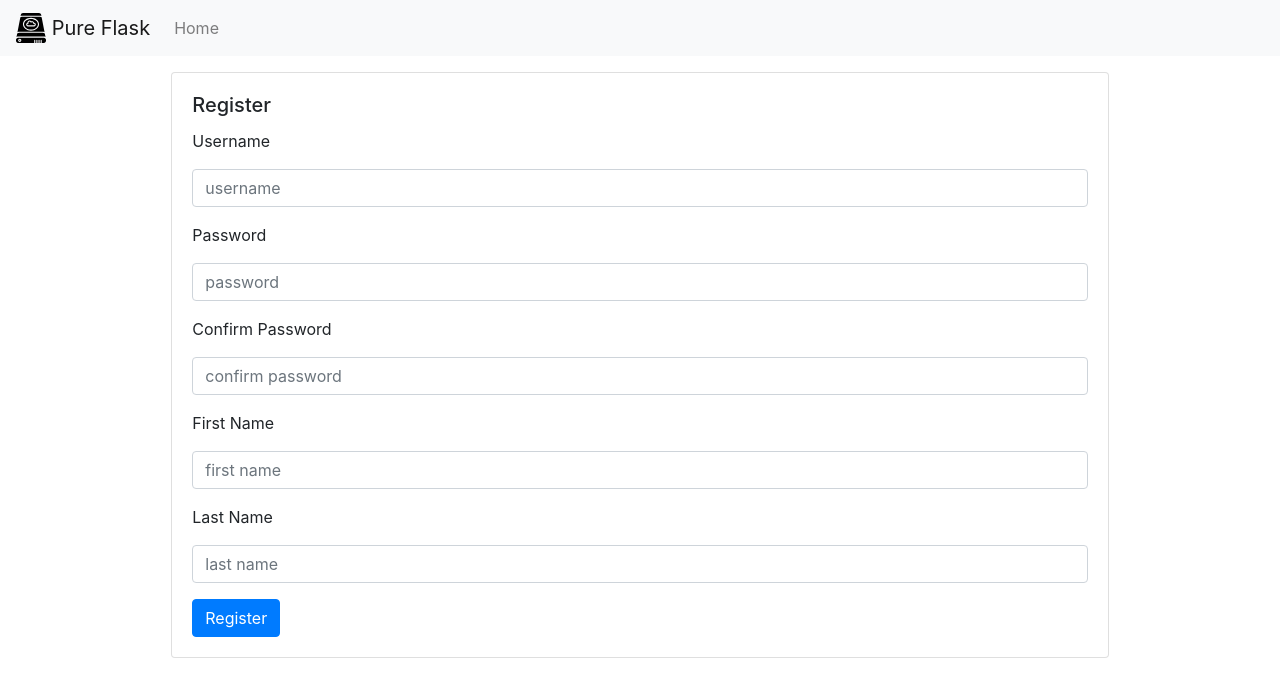
After one commit to infinityc2/full-flask, a Flask app: page /register in a window 1280 px wide. The commit adds this page. Shown: the top 697 px of the page. Run offline with Flask 2, Linux system fonts and the light colour scheme; some libraries are stand-ins or nearby versions.

Commit message:
create register form and methods

```diff
--- a/application/forms.py
+++ b/application/forms.py
@@ -1,15 +1,24 @@
 from flask_wtf import FlaskForm
 from wtforms import StringField, PasswordField, SubmitField
-from wtforms.validators import DataRequired
+from wtforms.validators import DataRequired, EqualTo, ValidationError
+from application import db
 
 class LoginForm(FlaskForm):
     username = StringField('username', validators=[DataRequired()])
     password = PasswordField('password', validators=[DataRequired()])
     submit = SubmitField('Login')
 
-class FilterForm(FlaskForm):
-    username = StringField('Username'),
-    first_name = StringField('First Name')
-    last_name = StringField('Last Name')
-    role = StringField('Role')
-    submit = SubmitField('Filter')
+class RegisterForm(FlaskForm):
+    username = StringField('Username', validators=[DataRequired()])
+    password = PasswordField('Password', validators=[DataRequired()])
+    password_confirm = PasswordField('Confirm Password', validators=[DataRequired(), EqualTo('password')])
+    first_name = StringField('First Name', validators=[DataRequired()])
+    last_name = StringField('Last Name', validators=[DataRequired()])
+    submit = SubmitField("Register")
+
+    def validate_username(self, username):
+        with db.cursor() as cursor:
+            cursor.execute(f'SELECT * FROM user WHERE username = "{username.data}"')
+            result = cursor.fetchone()
+            if result:
+                raise ValidationError("Username is already exists")
--- a/application/routes.py
+++ b/application/routes.py
@@ -1,6 +1,7 @@
 from application import app, db
-from application.forms import LoginForm
-from flask import render_template, request, redirect, flash
+from application.forms import LoginForm, RegisterForm
+from flask import render_template, request, redirect, flash, session, url_for
+from werkzeug.security import generate_password_hash, check_password_hash
 
 @app.route("/")
 @app.route("/home")
@@ -10,20 +11,68 @@ def index():
 
 @app.route("/dashboard")
 def dashboard():
+    if not session.get('username'):
+        redirect(url_for('index'))
+
     with db.cursor() as cursor:
         cursor.execute("SELECT user.username, user.first_name, user.last_name, role.role_name FROM user, role WHERE user.role_id = role.role_id")
         users = cursor.fetchall()
         cursor.close()
-        return render_template('dashboard.html', dashboard=True, users=users, title="Dashboard")
+        return render_template('dashboard.html', dashboard=True, users=users)
 
 @app.route("/login", methods=["POST", "GET"])
 def login():
+
+    if session.get('username'):
+        redirect(url_for('index'))
+
     loginForm = LoginForm()
     if loginForm.validate_on_submit():
         with db.cursor() as cursor:
-            cursor.execute(f'SELECT user.username, user.first_name, user.last_name, role.role_name FROM user, role WHERE user.role_id = role.role_id AND user.username = "{loginForm.username.data}" AND user.password = "{loginForm.password.data}"')
+            password = loginForm.password.data
+            cursor.execute(f'SELECT user.username, user.first_name, user.last_name, role.role_name, user.password FROM user, role WHERE user.role_id = role.role_id AND user.username = "{loginForm.username.data}"')
             auth = cursor.fetchone()
+            cursor.close()
             if auth[0]:
-                flash(f'Login request for user {loginForm.username.data}')
-                return redirect('/dashboard')
-    return render_template('login.html', loginForm=loginForm, title="Login")
+                user = auth[0]
+                if check_password_hash(user[4], password):
+                    flash(f'Login request for user {loginForm.username.data}', "success")
+                    session['username'] = user[0]
+                    session['name'] = f'{user[1]} {user[2]}'
+                    session['role'] = user[3]
+                    return redirect('/dashboard')
+                else:
+                    flash("Your password is wrong")
+            else:
+                flash("Sorry something went wrong", "danger")
+    return render_template('login.html', form=loginForm)
+
+@app.route('/logout')
+def logout():
+    session['username'] = False
+    session.pop('name', None)
+    session.pop('role', None)
+    return redirect(url_for('index'))
+
+@app.route('/register', methods=["POST", "GET"])
+def register():
+
+    if session.get('username'):
+        redirect(url_for('index'))
+
+    registerForm = RegisterForm()
+    if registerForm.validate_on_submit():
+        username = registerForm.username.data
+        first_name = registerForm.first_name.data
+        last_name = registerForm.last_name.data
+        password = registerForm.password.data
+
+        hash_password = generate_password_hash(password)
+        with db.cursor() as cursor:
+            cursor.execute(f'INSERT INTO user(username, password, first_name, last_name, created_date, role_id) values ("{username}", "{hash_password}", "{first_name}", "{last_name}", NOW(), 2)')
+            flash("You are successfully registered", "success")
+            cursor.commit()
+            cursor.close()
+            return redirect(url_for('index'))
+
+    return render_template('register.html', form=registerForm)
--- a/application/templates/includes/navbar.html
+++ b/application/templates/includes/navbar.html
@@ -15,6 +15,12 @@
             <!-- <li class="nav-item {% if dashboard %}active{% endif %}">
                 <a href="{{ url_for('dashboard') }}" class="nav-link">Dashboard</a>
             </li> -->
+
+            {% if session['username'] %}
+            <li class="nav-item">
+                <a href="{{ url_for('logout') }}" class="nav-link"></a>
+            </li>
+            {% endif %}
         </ul>
     </div>
 </nav>
--- a/application/templates/layouts/layout.html
+++ b/application/templates/layouts/layout.html
@@ -2,7 +2,7 @@
 <html>
 
 <head>
-    <title>{{ title }}</title>
+    <title>{% block title %}{% endblock %}</title>
     <link rel="icon" href="static/favicon.ico" type="image/x-icon">
     <meta name="viewport" content="width=device-width, initial-scale=1.0">
     <link rel="stylesheet" href="https://maxcdn.bootstrapcdn.com/bootstrap/4.0.0/css/bootstrap.min.css"
@@ -16,13 +16,24 @@
     <script src="https://stackpath.bootstrapcdn.com/bootstrap/4.4.1/js/bootstrap.min.js"
         integrity="sha384-wfSDF2E50Y2D1uUdj0O3uMBJnjuUD4Ih7YwaYd1iqfktj0Uod8GCExl3Og8ifwB6"
         crossorigin="anonymous"></script>
+    {% block style %}
     <link rel="stylesheet" type="text/css" href="{{ url_for('static', filename='main.css') }}">
+    {% endblock %}
 </head>
 
 <body>
     {% include "includes/navbar.html" %}
 
     <div class="container-fluid">
+        {% with messages = get_flashed_messages(with_categories=true) %}
+            {% if messages %}
+                {% for category, message in messages %}
+                    <div class="alert alert-{{ category }}">
+                        <span>{{ message }}</span>
+                    </div>
+                {% endfor %}
+            {% endif%}
+        {% endwith %}
         {% block content %}
 
         {% endblock %}
--- /dev/null
+++ b/application/templates/register.html
@@ -0,0 +1,63 @@
+{% extends "layouts/layout.html" %}
+{% block title %}Register{% endblock %}
+{% block style %}
+    {{ super() }}
+{% endblock %}
+{% block content %}
+<div class="d-flex justify-content-center py-3">
+    <div class="card w-75">
+        <div class="card-body">
+            <h5 class="card-title">Register</h5>
+            <form method="post" novalidate>
+                {{ form.hidden_tag() }}
+                <div class="form-group">
+                    <label for="usernameInput">{{ form.username.label }}</label>
+                    {{ form.username(size=20, class="form-control", placeholder="username", id="usernameInput") }}
+                    {% for error in form.username.errors %}
+                    <div class="invalid-feedback">
+                        {{ error }}
+                    </div>
+                    {% endfor %}
+                </div>
+                <div class="form-group">
+                    <label for="passwordInput">{{ form.password.label }}</label>
+                    {{ form.password(size=20, class="form-control", placeholder="password", id="passwordInput") }}
+                    {% for error in form.password.errors %}
+                    <div class="invalid-feedback">
+                        {{ error }}
+                    </div>
+                    {% endfor %}
+                </div>
+                <div class="form-group">
+                    <label for="confirmPasswordInput">{{ form.password_confirm.label }}</label>
+                    {{ form.password_confirm(size=20, class="form-control", placeholder="confirm password", id="confirmPasswordInput") }}
+                    {% for error in form.password_confirm.errors %}
+                    <div class="invalid-feedback">
+                        {{ error }}
+                    </div>
+                    {% endfor %}
+                </div>
+                <div class="form-group">
+                    <label for="firstnameInput">{{ form.first_name.label }}</label>
+                    {{ form.first_name(size=20, class="form-control", placeholder="first name", id="firstnameInput") }}
+                    {% for error in form.first_name.errors %}
+                    <div class="invalid-feedback">
+                        {{ error }}
+                    </div>
+                    {% endfor %}
+                </div>
+                <div class="form-group">
+                    <label for="lastnameInput">{{ form.last_name.label }}</label>
+                    {{ form.last_name(size=20, class="form-control", placeholder="last name", id="lastnameInput") }}
+                    {% for error in form.last_name.errors %}
+                    <div class="invalid-feedback">
+                        {{ error }}
+                    </div>
+                    {% endfor %}
+                </div>
+                {{ form.submit(class="btn btn-primary") }}
+            </form>
+        </div>
+    </div>
+</div>
+{% endblock %}
```
Also changed, not shown: application/templates/dashboard.html (+10 -2 lines), application/templates/index.html (+12 -2 lines), application/templates/login.html (+12 -8 lines).
